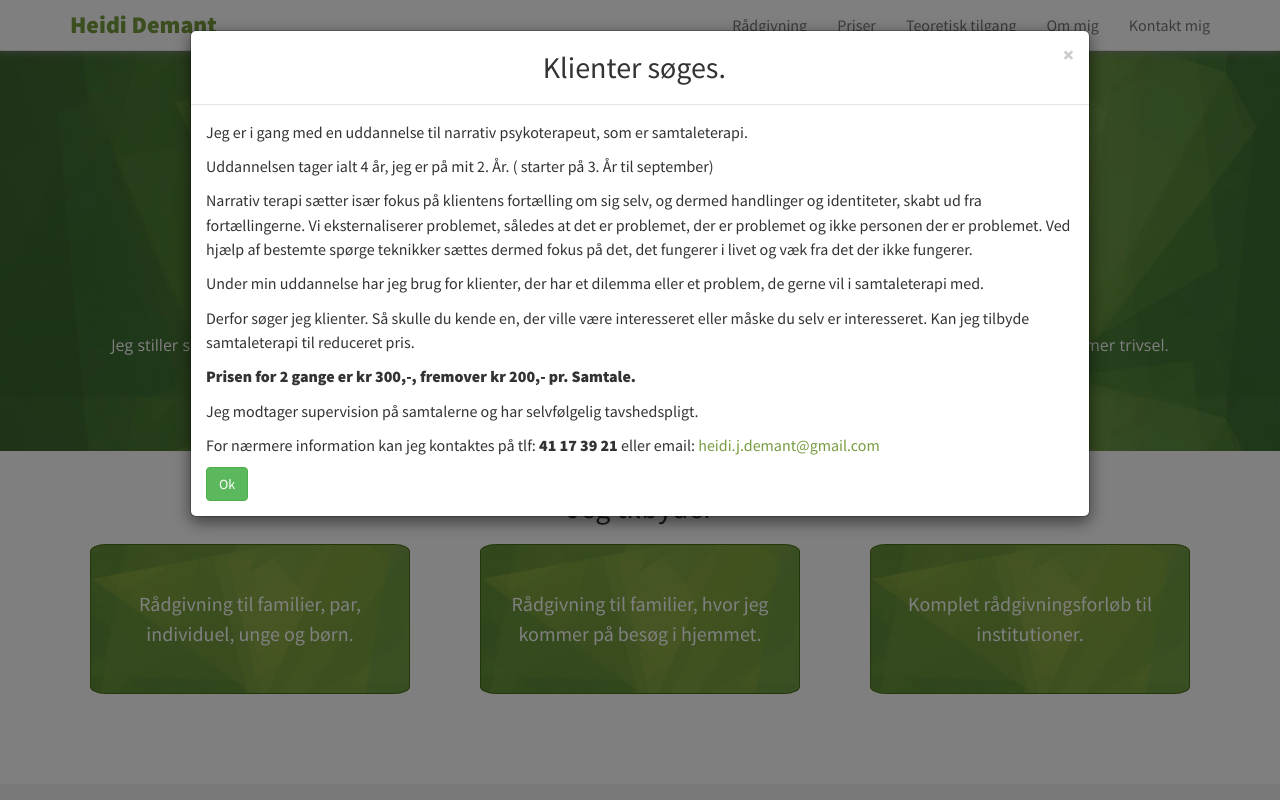
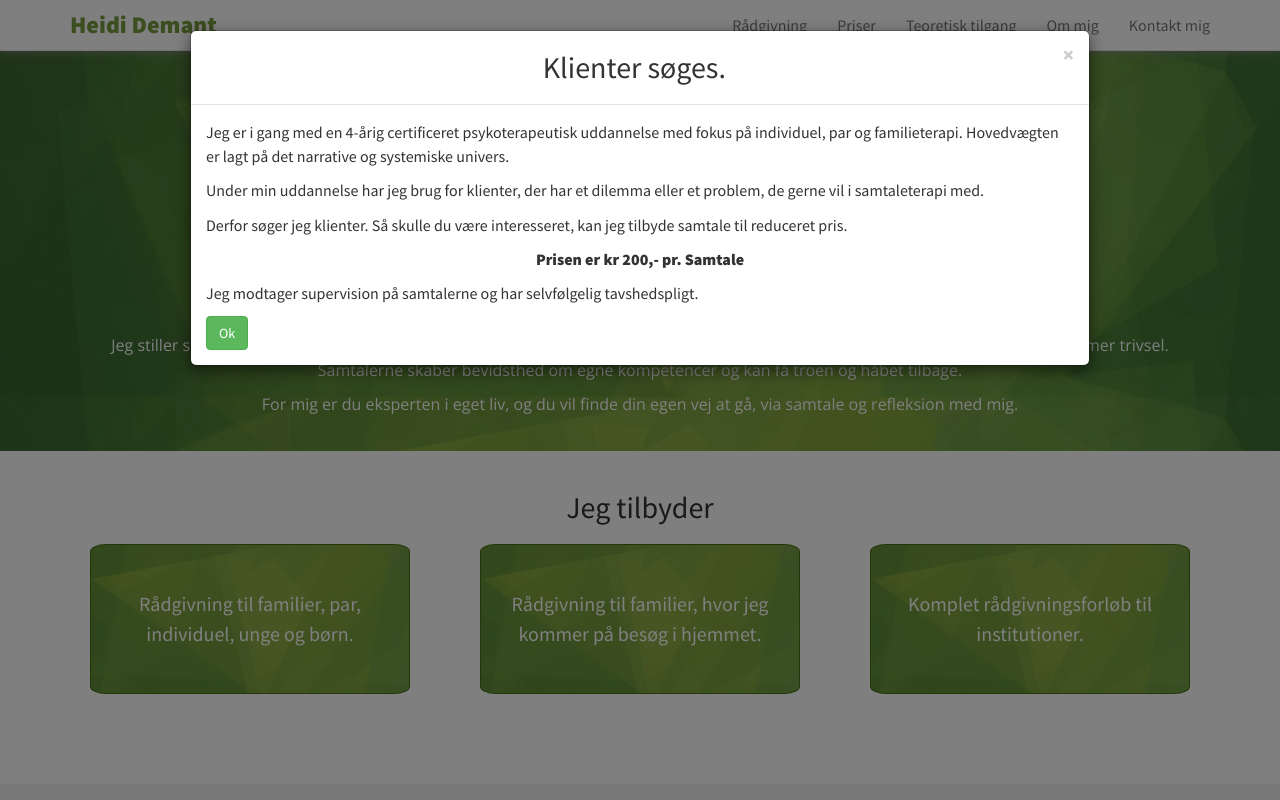
Before and after one commit to briandemant/heididemant, a website: page public/index.html in a window 1280 px wide. Shown: the top 800 px of the page. Drawn offline with nearby package versions, Linux system fonts and the light colour scheme; some packages are replaced by stand-ins of ours.

Commit message:
new text

```diff
--- a/public/index.html
+++ b/public/index.html
@@ -98,20 +98,15 @@
 				</div>
 				<div class="modal-body">
 					<div class="">
-						<p>Jeg er i gang med en uddannelse til narrativ psykoterapeut, som er samtaleterapi.</p><p> Uddannelsen tager
-						   ialt 4 år, jeg er på mit 2. År. ( starter på 3. År til september)</p><p>
-						Narrativ terapi sætter især fokus på klientens fortælling om sig selv, og dermed handlinger og
-						identiteter, skabt ud fra fortællingerne. Vi eksternaliserer problemet, således at det er problemet,
-						der er problemet og ikke personen der er problemet. Ved hjælp af bestemte spørge teknikker sættes
-						dermed fokus på det, det fungerer i livet og væk fra det der ikke fungerer.</p><p>
-						Under min uddannelse har jeg brug for klienter, der har et dilemma eller et problem, de gerne vil i
-						samtaleterapi med.</p><p>
-						Derfor søger jeg klienter. Så skulle du kende en, der ville være interesseret eller måske du selv er
-						interesseret. Kan jeg tilbyde samtaleterapi til reduceret pris.</p><p>
-						<b>Prisen for 2 gange er kr 300,-, fremover kr 200,- pr. Samtale.</b></p><p>
-						Jeg modtager supervision på samtalerne og har selvfølgelig tavshedspligt.</p><p>
-						For nærmere information kan jeg kontaktes på tlf: <span
-							  class="number">41 17 39 21</span> eller email: <a href="mailto:heidi.j.demant@gmail.com">heidi.j.demant@gmail.com</a>
+						<p>
+							Jeg er i gang med en 4-årig certificeret psykoterapeutisk uddannelse med fokus på individuel, par og familieterapi. Hovedvægten er lagt på det narrative og systemiske univers.
+						</p><p>Under min uddannelse har jeg brug for klienter, der har et dilemma eller et problem, de gerne vil i samtaleterapi med.
+						</p><p>
+							Derfor søger jeg klienter. Så skulle du være interesseret, kan jeg tilbyde samtale til reduceret pris.
+					</p><p class="text-center">
+							<b>Prisen er kr 200,- pr. Samtale</b>
+					</p><p>
+							Jeg modtager supervision på samtalerne og har selvfølgelig tavshedspligt.
 					</p>
 						<button type="button" class="btn btn-success" data-dismiss="modal">Ok</button>
 					</div>
```
